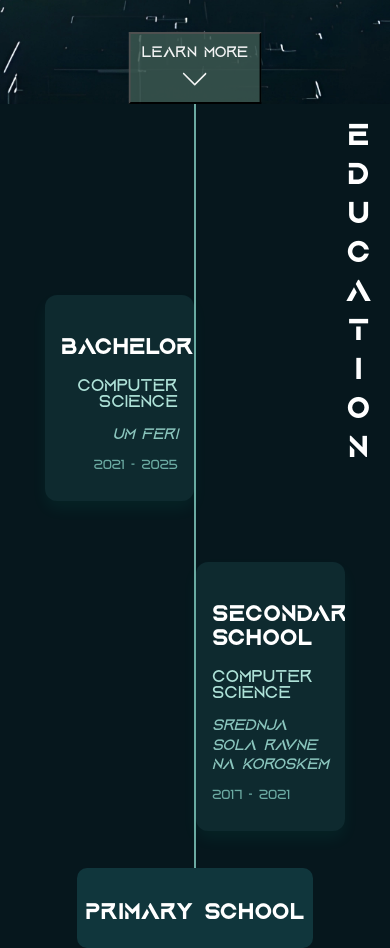
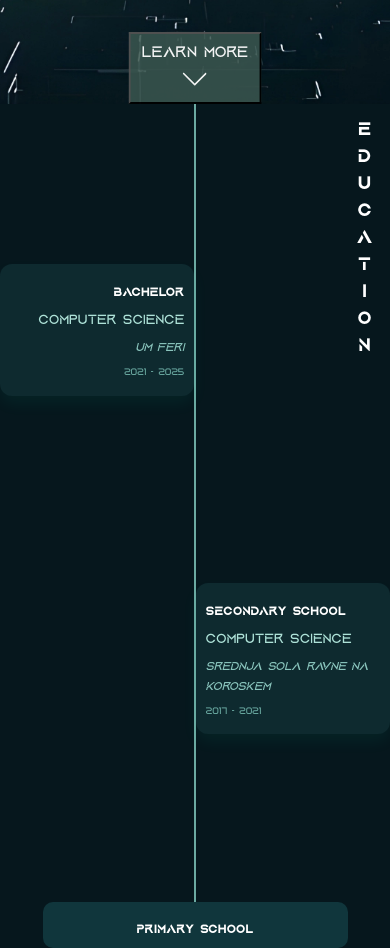
Before and after one commit to AnzeFric/NewWeb, a Next.js app: page / in a window 390 px wide. Shown: the part 740-1688 px from the top of the page. Built offline with nearby package versions, Linux system fonts and the light colour scheme.

Commit message:
Fixed education styling

```diff
--- a/src/constants/styles/components/home/education-styles.module.css
+++ b/src/constants/styles/components/home/education-styles.module.css
@@ -21,15 +21,13 @@
     right: 1rem;
 }
 
-/* Za popravit... mobile first */
 .bachelorSchool,
 .secondarySchool {
     background: #0e2a2f;
     border-radius: 12px;
     box-shadow: 0 8px 16px rgba(0, 255, 204, 0.05);
-  padding: 1rem 1rem 1rem 1rem;
-  width: 30%;
-  color: #d6f5ee;
+    padding: 1rem;
+    width: 50%;
     color: white;
     position: relative;
     overflow: hidden;
@@ -38,21 +36,20 @@
     opacity: 0;
 }
 
-/* Animate them on page load */
 .bachelorSchool {
-    top: 10%;
+    top: 20%;
     text-align: end;
 }
 
 .secondarySchool {
-    top: 40%;
+    top: 60%;
 }
 
 .primarySchool {
     padding: 16px 30px;
     border-radius: 10px;
     background: #10363c;
-  width: 10%;
+    width: 20%;
     text-align: center;
     color: white;
     font-size: 1rem;
@@ -60,64 +57,16 @@
     align-self: center;
 }
 
-/* Titles and text styles */
+.line {
+    border: 1px solid #6baaa2;
+    background-color: #6baaa2;
+}
+
 .title {
     font-size: 1rem;
     font-weight: 700;
     margin-bottom: 8px;
     color: white;
-}
-
-@media (min-width:961px)  {
-  .bachelorSchool,
-  .secondarySchool {
-    width: 10%;
-  }
-
-  .title {
-    font-size: 2rem;
-  }
-}
-
-@media (min-width:481px)  {
-  .bachelorSchool {
-      top: 25%;
-  }
-
-  .secondarySchool {
-      top: 60%;
-  }
-
-  .primarySchool {
-    width: fit-content;
-    padding: 1.5rem;
-  }
-
-  .title {
-    font-size: 1.5rem;
-    margin-bottom: 1rem;
-  }
-}
-
-@media (min-width: 100px)  {
-  .bachelorSchool {
-      top: 25%;
-  }
-
-  .secondarySchool {
-      top: 60%;
-  }
-
-  .primarySchool {
-    width: fit-content;
-    padding: 0.5rem;
-    margin: 0;
-  }
-
-  .title {
-    font-size: 1.5rem;
-    margin-bottom: 1rem;
-  }
 }
 
 .subtitle {
@@ -140,9 +89,91 @@
     color: #6baaa2;
 }
 
-.line {
-    border: 1px solid #6baaa2;
-    background-color: #6baaa2;
+@media (max-width: 768px) {
+    .bachelorSchool,
+    .secondarySchool {
+        width: 70%;
+        padding: 0.8rem;
+    }
+
+    .primarySchool {
+        width: 50%;
+        padding: 12px 20px;
+    }
+
+    .sectionTitle {
+        font-size: 1.5rem;
+    }
+
+    .title {
+        font-size: 0.9rem;
+    }
+
+    .subtitle {
+        font-size: 16px;
+    }
+
+    .school {
+        font-size: 14px;
+    }
+
+    .year {
+        font-size: 12px;
+    }
+}
+
+@media (max-width: 480px) {
+    .bachelorSchool,
+    .secondarySchool {
+        width: 85%;
+        padding: 0.6rem;
+    }
+
+    .primarySchool {
+        width: 70%;
+        padding: 8px 16px;
+    }
+
+    .sectionTitle {
+        font-size: 1.2rem;
+    }
+
+    .title {
+        font-size: 0.8rem;
+        margin-bottom: 4px;
+    }
+
+    .subtitle {
+        font-size: 14px;
+        margin-bottom: 4px;
+    }
+
+    .school {
+        font-size: 12px;
+        margin-bottom: 4px;
+    }
+
+    .year {
+        font-size: 10px;
+    }
+}
+
+@media (min-width: 961px) {
+    .bachelorSchool,
+    .secondarySchool {
+        width: 35%;
+    }
+
+    .title {
+        font-size: 2rem;
+    }
+}
+
+@media (min-width: 1200px) {
+    .bachelorSchool,
+    .secondarySchool {
+        width: 25%;
+    }
 }
 
 @keyframes slideInFromLeft {
```
Lines whose indentation alone changed are shown as unchanged.
